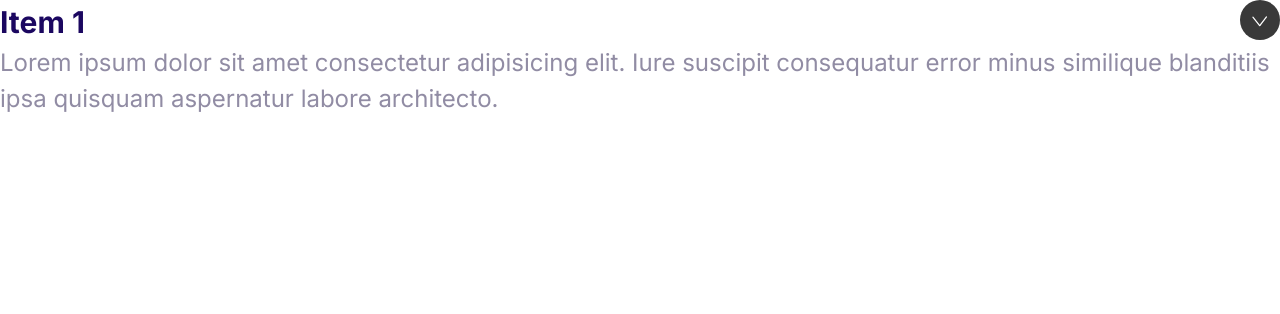
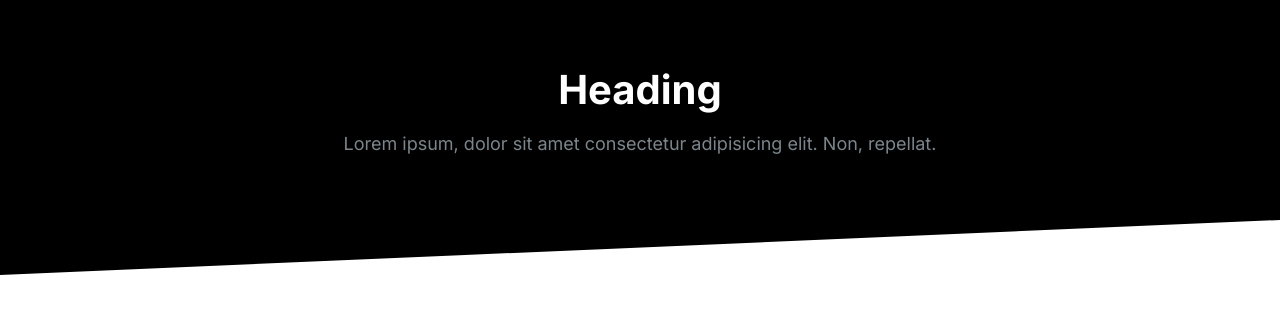
Before and after one commit to Gurleenkaur17/moshify, a plain HTML site: page index.html in a window 1280 px wide. Drawn offline with Linux system fonts and the light colour scheme.

Commit message:
created block-dark

```diff
--- a/css/style.css
+++ b/css/style.css
@@ -586,3 +586,35 @@ a {
   max-height: 100vh;
   opacity: 1;
 }
+
+/* Blocks*/
+.block {
+  --padding-vertical: 6rem;
+  padding: var(--padding-vertical) 2rem;
+}
+
+.block--dark {
+  background: black;
+  color: #7b858b;
+}
+
+.block--skewed-right {
+  padding-bottom: calc(var(--padding-vertical) + 4rem);
+  clip-path: polygon(0% 0%, 100% 0%, 100% 100%, 0% 80%);
+}
+
+.block--skewed--left {
+  padding-bottom: calc(var(--padding-vertical) + 4rem);
+  clip-path: polygon(0 0, 100% 0, 100% 80%, 0% 100%);
+}
+
+.block__header {
+  text-align: center;
+}
+.block__heading {
+  color: #ffff;
+  margin-top: 0;
+}
+.block__header p {
+  font-size: 1.8rem;
+}
--- a/index.html
+++ b/index.html
@@ -14,17 +14,15 @@
     <title>Document</title>
   </head>
   <body>
-    <div class="collapse collapse--expanded">
-      <header class="collapse__header">
-        <h2 class="collapse__heading">Item 1</h2>
-        <img src="icons/chevron.svg" alt="" class="icon collapse--chevron" />
+    <section class="block block--dark block--skewed--left">
+      <header class="block__header">
+        <h2 class="block__heading">Heading</h2>
+        <p>
+          Lorem ipsum, dolor sit amet consectetur adipisicing elit. Non,
+          repellat.
+        </p>
       </header>
-      <div class="collapse__content">
-        Lorem ipsum dolor sit amet consectetur adipisicing elit. Iure suscipit
-        consequatur error minus similique blanditiis ipsa quisquam aspernatur
-        labore architecto.
-      </div>
-    </div>
+    </section>
     <script src="js/main.js"></script>
   </body>
 </html>
```
Also changed, not shown: components/block.html (added, +8 -0 lines).
